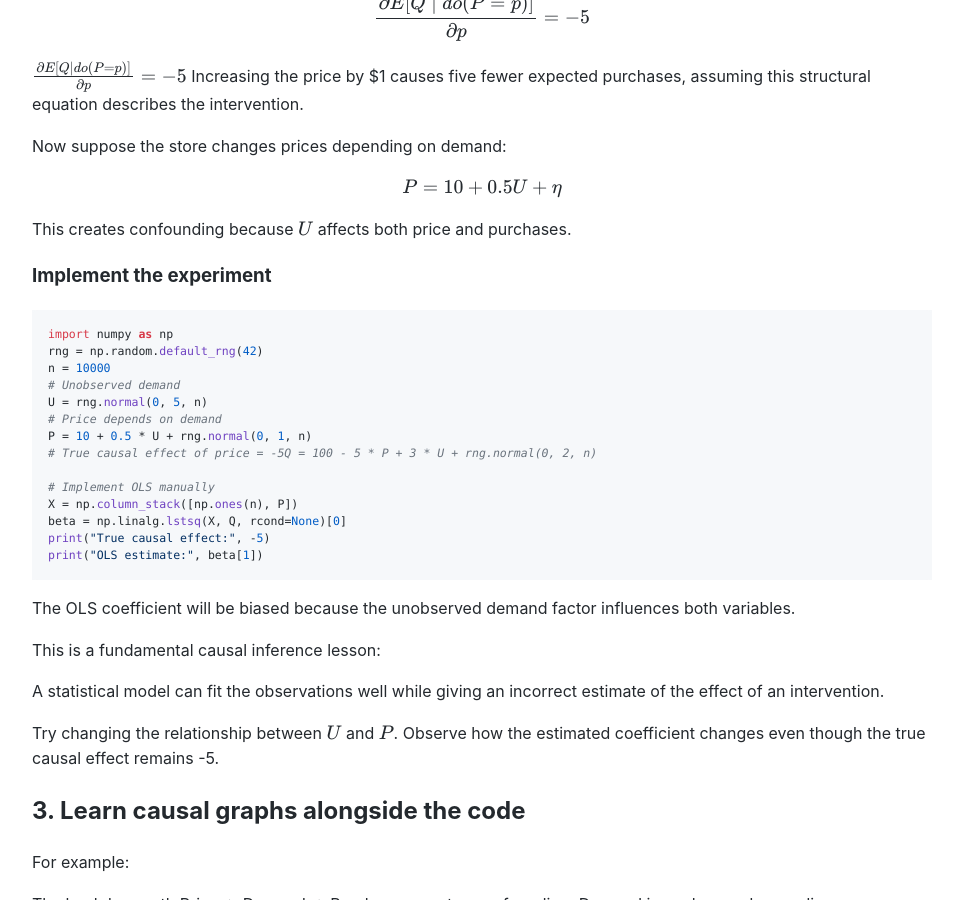
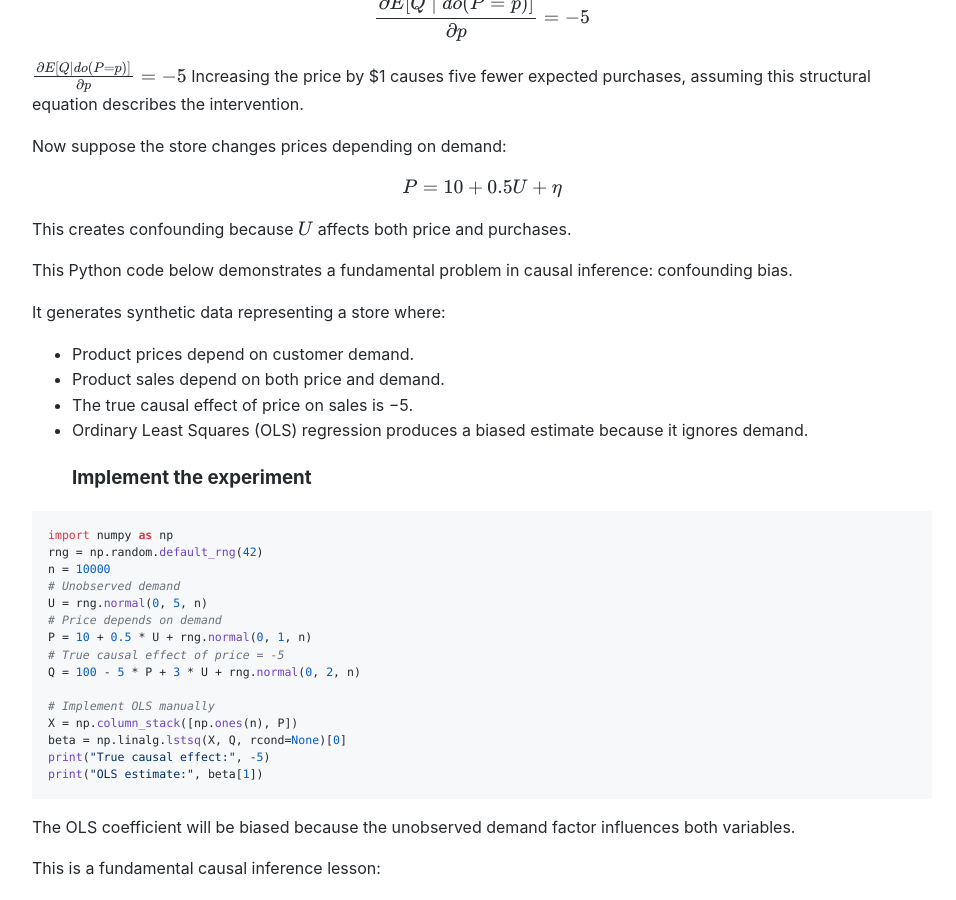
Before and after one commit to Michael-Lubinsky/michael-lubinsky.github.com, a Jekyll site: the page built from ml/causal_3.md, in a window 1280 px wide and 900 px high, scrolled down 1131 px. Shown: the whole window, without its empty margins (158-1114 px from the left). Built offline with Jekyll 4.4.1, drawn with Linux system fonts in a browser that asks for light colours; our own code applies the rules of GitHub Pages for plain Markdown files.

Commit message:
Add Python example for confounding bias in causal inference
Added Python code example illustrating confounding bias in causal inference, including details about the synthetic data generation and the true causal effect of price on sales.

````diff
--- a/ml/causal_3.md
+++ b/ml/causal_3.md
@@ -55,6 +55,13 @@ $$P=10+0.5U+\eta$$
 
 This creates confounding because \\(U\\) affects both price and purchases.
 
+This Python code below demonstrates a fundamental problem in causal inference: confounding bias.
+
+It generates synthetic data representing a store where:
+- Product prices depend on customer demand.
+- Product sales depend on both price and demand.
+- The true causal effect of price on sales is −5.
+- Ordinary Least Squares (OLS) regression produces a biased estimate because it ignores demand.
 ### Implement the experiment
 
 ```python
@@ -65,7 +72,8 @@ n = 10000
 U = rng.normal(0, 5, n)
 # Price depends on demand
 P = 10 + 0.5 * U + rng.normal(0, 1, n)
-# True causal effect of price = -5Q = 100 - 5 * P + 3 * U + rng.normal(0, 2, n)
+# True causal effect of price = -5
+Q = 100 - 5 * P + 3 * U + rng.normal(0, 2, n)
 
 # Implement OLS manually
 X = np.column_stack([np.ones(n), P])
````
